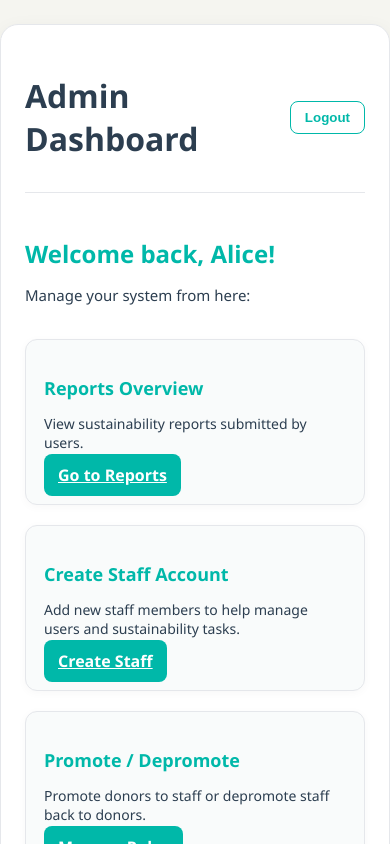
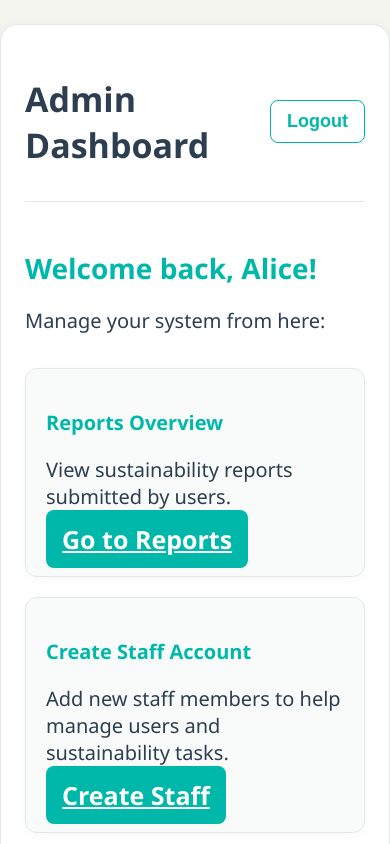
Before and after one commit to MobeenM17/SuswearGProject, a Next.js app: page /admin in a window 390 px wide. Shown: the top 844 px of the page. Built offline with nearby package versions, Linux system fonts and the light colour scheme.

Commit message:
Improved admin css page to enlarge the buttons and text

```diff
--- a/app/admin/admin.css
+++ b/app/admin/admin.css
@@ -11,6 +11,7 @@
   flex-direction: column;
   gap: 24px;
   transition: box-shadow 0.2s ease, transform 0.15s ease;
+  font-size: 17px;
 }
 
 .dashboard-bubble:hover {
@@ -24,6 +25,7 @@
   align-items: center;
   padding-bottom: 10px;
   border-bottom: 1px solid var(--edge);
+  font-size: 17px;
 }
 
 .header-actions {
@@ -37,11 +39,12 @@
   background: transparent;
   border: 1px solid var(--accent);
   color: var(--accent);
-  padding: 8px 14px;
+  padding: 10px 16px;
   border-radius: 8px;
   font-weight: 600;
   cursor: pointer;
   transition: all 0.2s ease;
+  font-size: 18px;
 }
 
 .ghost-btn:hover {
@@ -53,13 +56,13 @@
 
 /* The welcome section*/
 .welcome-section h2 {
-  font-size: 24px;
+  font-size: 28px;
   color: var(--accent);
   margin-bottom: 12px;
 }
 
 .welcome-section p {
-  font-size: 15px;
+  font-size: 20px;
   color: var(--text);
   margin-bottom: 10px;
 }
@@ -71,11 +74,11 @@
 }
 
 .welcome-section li {
-  font-size: 15px;
+  font-size: 20px;
   margin-bottom: 8px;
   background: #f5fafa;
   border-radius: 10px;
-  padding: 8px 12px;
+  padding: 10px 14px; /* more padding */
   display: flex;
   align-items: center;
   gap: 6px;
@@ -92,18 +95,19 @@
   background: #f9fbfb;
   border: 1px solid var(--edge);
   border-radius: 12px;
-  padding: 18px;
+  padding: 20px; /* slightly larger */
   box-shadow: 0 2px 10px rgba(0,0,0,0.03);
+  font-size: 22px;
 }
 
 .admin-tools .card h3 {
   color: var(--accent);
-  font-size: 18px;
+  font-size: 20px; /* larger */
   margin-bottom: 12px;
 }
 
 .admin-tools .card p {
-  font-size: 14px;
+  font-size: 20px;
   color: var(--text);
   margin-bottom: 12px;
 }
@@ -111,7 +115,7 @@
 /* the buttons on the page*/
 .admin-tools .primary-btn {
   width: 100%;
-  padding: 10px 14px;
+  padding: 12px 16px; /* larger */
   border-radius: 8px;
   background: var(--accent);
   color: #fff;
@@ -119,6 +123,7 @@
   border: none;
   cursor: pointer;
   transition: all 0.2s ease;
+  font-size: 25px;
 }
 
 .admin-tools .primary-btn:hover {
--- a/app/admin/promote/promote.css
+++ b/app/admin/promote/promote.css
@@ -10,12 +10,17 @@
   background: #fff;
   padding: 24px;
   border-radius: 16px;
-  box-shadow: 0 6px 16px rgba(0, 0, 0, 0.08);
+  box-shadow: 0 6px 16px rgba(0,0,0,0.08);
   max-width: 1000px;
+  width: 100%;
   margin: 20px auto;
+  box-sizing: border-box;
+
+  /* Prevent any internal element from escaping the bubble */
+  overflow-x: hidden;
 }
 
-/* Back button */
+/* Back Button */
 .dashboard-bubble .outline-btn {
   display: inline-block;
   padding: 10px 16px;
@@ -24,7 +29,7 @@
   color: var(--accent);
   font-weight: 600;
   text-decoration: none;
-  transition: all 0.2s ease;
+  transition: 0.2s ease;
   margin-bottom: 20px;
 }
 .dashboard-bubble .outline-btn:hover {
@@ -47,28 +52,49 @@
   color: var(--accent);
 }
 
-/* Tables */
+/* ===== Fully Safe Table Wrapper ===== */
+.table-wrapper {
+  width: 100%;
+  overflow-x: auto;
+  overflow-y: hidden;
+  border-radius: 12px;
+  border: 1px solid var(--edge);
+  margin-bottom: 20px;
+  box-sizing: border-box;
+}
+
+/* Table */
 .dashboard-bubble .table {
   width: 100%;
   border-collapse: collapse;
-  margin-bottom: 24px;
   font-size: 14px;
+
+  /* Prevent overflow on mobile */
+  table-layout: auto;
+  word-wrap: break-word;
+  overflow-wrap: break-word;
 }
+
 .dashboard-bubble .table th,
 .dashboard-bubble .table td {
   border: 1px solid var(--edge);
   padding: 12px 14px;
   text-align: left;
+
+  /* Allow wrapping (fixes overflow) */
+  white-space: normal;
 }
+
 .dashboard-bubble .table thead th {
   background: #f5f7f8;
   font-weight: 700;
 }
+
 .dashboard-bubble .table tr:hover td {
   background: #fafcfc;
 }
 
-/* Buttons inside table */
+/* Table Buttons */
 .dashboard-bubble .primary-btn {
   padding: 6px 12px;
   border-radius: 8px;
@@ -79,28 +105,50 @@
   transform: translateY(-1px);
 }
 
-/* Responsive adjustments */
+/* ===== Responsive ===== */
+
 @media (max-width: 980px) {
   .dashboard-bubble {
+    padding: 18px;
+    margin: 14px;
+  }
+  .dashboard-bubble h2 { font-size: 24px; }
+  .dashboard-bubble h3 { font-size: 18px; }
+}
+
+@media (max-width: 600px) {
+  .dashboard-bubble {
     padding: 16px;
-    margin: 16px;
   }
-  .dashboard-bubble h2 {
-    font-size: 24px;
-  }
-  .dashboard-bubble h3 {
-    font-size: 18px;
-  }
+
+  /* Slightly smaller text for mobile */
   .dashboard-bubble .table th,
   .dashboard-bubble .table td {
     padding: 10px 12px;
+    font-size: 13px;
+  }
+
+  /* Ensure full responsiveness */
+  .dashboard-bubble .table {
+    font-size: 13px;
   }
 }
 
-@media (max-width: 560px) {
+@media (max-width: 430px) {
+  .dashboard-bubble h2 { font-size: 20px; }
+  .dashboard-bubble h3 { font-size: 16px; }
+
+  /* Smaller table cells */
   .dashboard-bubble .table th,
   .dashboard-bubble .table td {
+    padding: 8px 10px;
     font-size: 12px;
-    padding: 8px 10px;
+  }
+
+  /* Buttons full width for finger-friendly access */
+  .primary-btn {
+    width: 100%;
+    text-align: center;
+    display: block;
   }
 }
```
